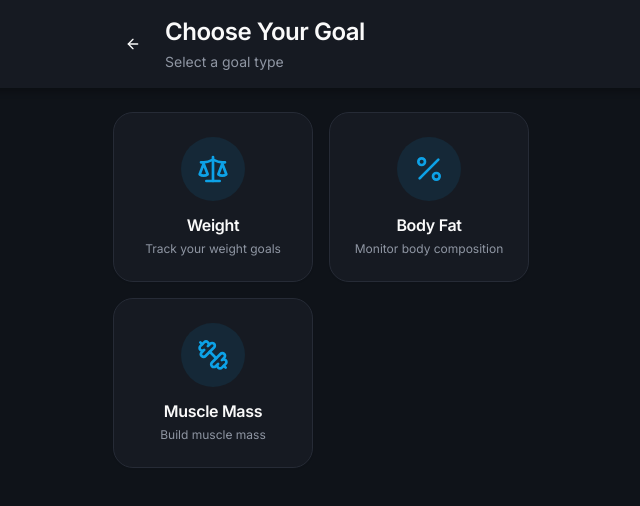
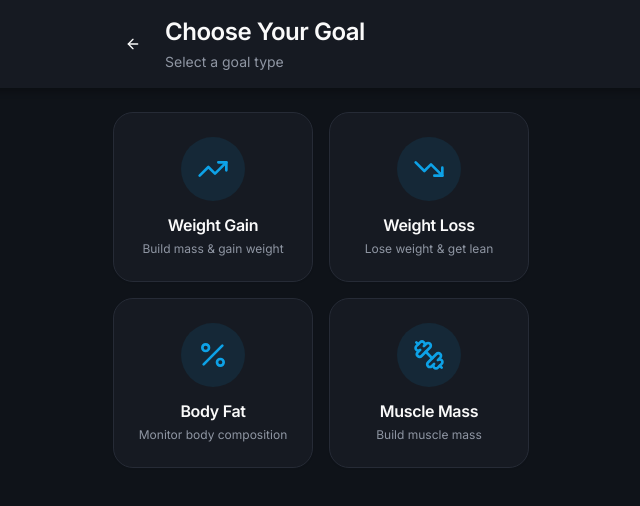
Before and after one commit to PierrickDossin/AymanProject, a React (Vite) app in the folder frontend/: page /goals/choose in a window 1280 px wide. Shown: the top 506 px of the page, without its empty margins (319-959 px from the left). Built offline with nearby package versions, Linux system fonts and the light colour scheme; no server answers; sample sign-in values are in the browser's storage; the HTML template or start-up script is replaced by a standard one.

Commit message:
Add separate Weight Gain and Weight Loss goal types

```diff
--- a/frontend/src/pages/ChooseGoal.tsx
+++ b/frontend/src/pages/ChooseGoal.tsx
@@ -1,15 +1,21 @@
 import { Link } from "react-router-dom";
-import { ArrowLeft, Scale, Percent, Dumbbell, Trophy } from "lucide-react";
+import { ArrowLeft, Scale, Percent, Dumbbell, Trophy, TrendingUp, TrendingDown } from "lucide-react";
 import { Button } from "@/components/ui/button";
 import { Card } from "@/components/ui/card";
 
 const ChooseGoal = () => {
   const goalTypes = [
     {
-      title: "Weight",
-      icon: <Scale size={32} />,
-      description: "Track your weight goals",
-      path: "/goals/weight",
+      title: "Weight Gain",
+      icon: <TrendingUp size={32} />,
+      description: "Build mass & gain weight",
+      path: "/goals/weight-gain",
+    },
+    {
+      title: "Weight Loss",
+      icon: <TrendingDown size={32} />,
+      description: "Lose weight & get lean",
+      path: "/goals/weight-loss",
     },
     {
       title: "Body Fat",
--- a/frontend/src/pages/SetGoal.tsx
+++ b/frontend/src/pages/SetGoal.tsx
@@ -1,6 +1,6 @@
 import { useState } from "react";
 import { useNavigate, useParams, Link } from "react-router-dom";
-import { ArrowLeft, Scale, Percent, Dumbbell, Trophy } from "lucide-react";
+import { ArrowLeft, Scale, Percent, Dumbbell, Trophy, TrendingUp, TrendingDown } from "lucide-react";
 import { Button } from "@/components/ui/button";
 import { Input } from "@/components/ui/input";
 import { Label } from "@/components/ui/label";
@@ -14,7 +14,8 @@ import { useAuth } from "@/contexts/AuthContext";
 import { useMutation, useQueryClient } from "@tanstack/react-query";
 
 const goalTypeConfig = {
-  weight: { icon: Scale, label: "Weight", unit: "kg" },
+  "weight-gain": { icon: TrendingUp, label: "Weight Gain", unit: "kg" },
+  "weight-loss": { icon: TrendingDown, label: "Weight Loss", unit: "kg" },
   "body-fat": { icon: Percent, label: "Body Fat", unit: "%" },
   "muscle-mass": { icon: Dumbbell, label: "Muscle Mass", unit: "kg" },
 };
@@ -39,7 +40,8 @@ const SetGoal = () => {
       if (!user) throw new Error("Not authenticated");
 
       const goalTypeMap: Record<string, "muscle_mass" | "weight" | "performance" | "body_fat"> = {
-        "weight": "weight",
+        "weight-gain": "weight",
+        "weight-loss": "weight",
         "body-fat": "body_fat",
         "muscle-mass": "muscle_mass"
       };
```
